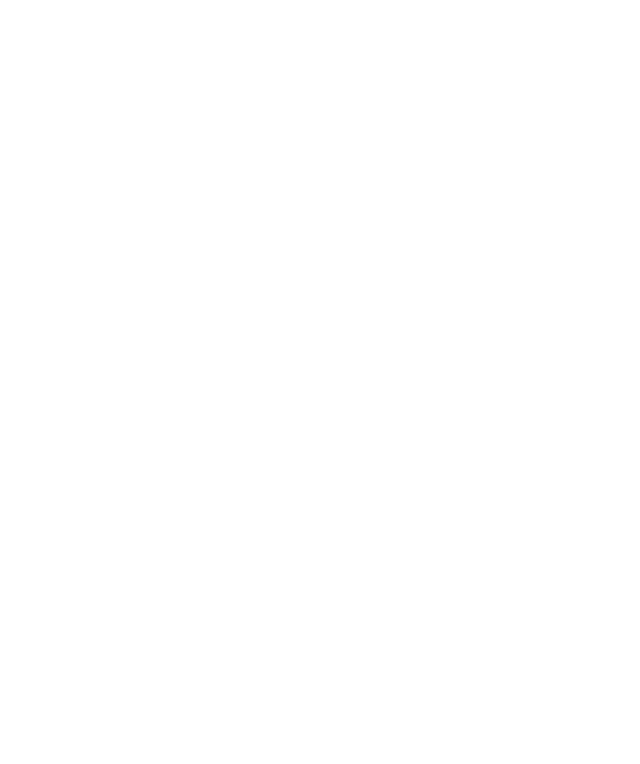
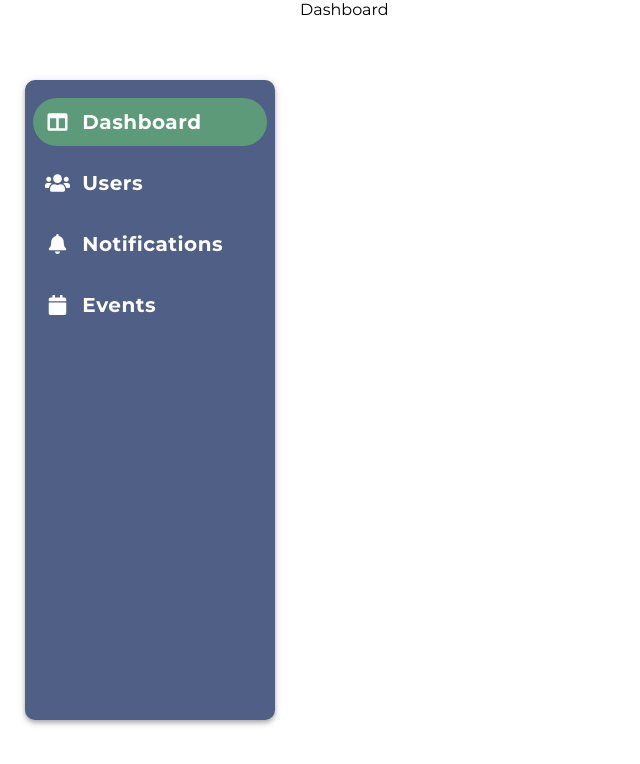
Before and after one commit to HackIllinois/admin-site, a React (Create React App) app: page / in a window 1280 px wide. Shown: the top 764 px of the page, without its empty margins (0-640 px from the left). Built offline with nearby package versions, Linux system fonts and the light colour scheme.

Commit message:
Add navigation menu

```diff
--- a/package.json
+++ b/package.json
@@ -3,6 +3,9 @@
   "version": "0.1.0",
   "private": true,
   "dependencies": {
+    "@fortawesome/fontawesome-svg-core": "^1.2.25",
+    "@fortawesome/free-solid-svg-icons": "^5.11.2",
+    "@fortawesome/react-fontawesome": "^0.1.7",
     "node-sass": "^4.12.0",
     "react": "^16.10.2",
     "react-dom": "^16.10.2",
--- a/src/App.js
+++ b/src/App.js
@@ -1,12 +1,38 @@
 import React from 'react';
-import { BrowserRouter, Switch, Route } from 'react-router-dom';
+import { BrowserRouter, Switch, Route, NavLink } from 'react-router-dom';
+import { FontAwesomeIcon } from '@fortawesome/react-fontawesome';
+import { faColumns, faUsers, faBell, faCalendar } from '@fortawesome/free-solid-svg-icons';
+
+import './app.scss';
+import Dashboard from './components/Dashboard';
+
+const routes = [
+  { path: '/', name: "Dashboard", icon: faColumns },
+  { path: '/users', name: "Users", icon: faUsers },
+  { path: '/notifications', name: "Notifications", icon: faBell },
+  { path: '/events', name: "Events", icon: faCalendar },
+]
 
 function App() {
   return (
     <div className="App">
-      <BrowserRouter>
+      <BrowserRouter className="router">
+        <div className="navigation-menu-container">
+          <div className="navigation-menu">
+            {
+              routes.map(route => (
+                <NavLink to={route.path} exact className="navigation-link" activeClassName="active">
+                  <FontAwesomeIcon icon={route.icon} fixedWidth/>&nbsp; {route.name}
+                </NavLink>
+              ))
+            }
+          </div>
+        </div>
+
         <Switch>
-          <Route exact path="/"></Route>
+          <Route exact path="/">
+            <Dashboard/>
+          </Route>
           <Route path="/users"></Route>
           <Route path="/notifications"></Route>
           <Route path="/events"></Route>
--- /dev/null
+++ b/src/app.scss
@@ -0,0 +1,33 @@
+.App {
+  display: flex;
+
+  .navigation-menu-container {
+    width: 300px;
+
+    .navigation-menu {
+      background-color: #505F85;
+      height: 80vh;
+      margin: 10vh 25px;
+      border-radius: 10px;
+      padding-top: 5px;
+      box-sizing: border-box;
+      box-shadow: 0px 2px 4px -1px rgba(0, 0, 0, 0.2), 0px 4px 5px 0px rgba(0, 0, 0, 0.14), 0px 1px 10px 0px rgba(0, 0, 0, 0.12);
+
+      .navigation-link {
+        display: block;
+        padding: 12px 12px;
+        margin: 13px 8px;
+        font-size: 1.25em;
+        font-weight: bold;
+        letter-spacing: .5px;
+        color: white;
+        text-decoration: none;
+        border-radius: 100px;
+
+        &.active {
+          background-color: #5D9A7A;
+        }
+      }
+    }
+  }
+}
--- /dev/null
+++ b/src/components/Dashboard/index.jsx
@@ -0,0 +1,11 @@
+import React from 'react';
+
+export default class Dashboard extends React.Component {
+  render() {
+    return (
+      <div>
+        Dashboard
+      </div>
+    )
+  }
+}
--- a/src/index.css
+++ b/src/index.css
@@ -1,4 +1,4 @@
-@import url('https://fonts.googleapis.com/css?family=Montserrat&display=swap');
+@import url('https://fonts.googleapis.com/css?family=Montserrat:400,700&display=swap');
 
 body {
   margin: 0;
```
Also changed, not shown: 1 other file (tests, documents, lock files or other folders).
